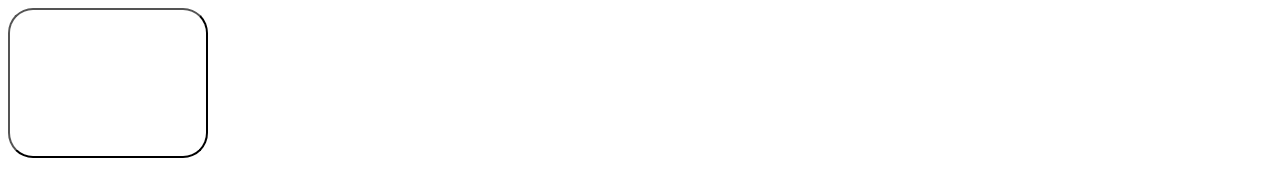
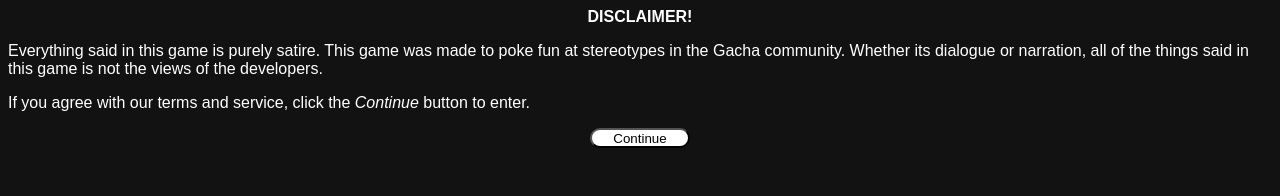
Before and after one commit to ProgrammerIn-wonderland/webApp, a plain HTML site: page index.html in a window 1280 px wide. Drawn offline with Linux system fonts and the light colour scheme.

Commit message:
did shit

```diff
--- a/index.html
+++ b/index.html
@@ -5,17 +5,35 @@
         </title>
         <style>
             #rcorners1 {
-            border-radius: 25px;
+            border-radius: 15px;
             background: #FFFFFF;
-            padding: 20px;
-            width: 200px;
-            height: 150px;
+            width: 100px;
+            height: 20px;
+            }
+            body {
+            background-color: #121212;
+            }
+            p {
+            color: #FFFFFF;;
+            }
+            #DISCLAIMER {
+                color: #FFFFFF;
             }
 
 </style>
     </head>
-    <body>
-        <button id="rcorners1">
-
+    <body style="color:#121212">
+        <center>
+        <strong style="font-family:'Arial'" id="DISCLAIMER">DISCLAIMER!</strong>
+        </center>
+        <p style="font-family:'Arial'" style="color:#FFFFFF">
+            Everything said in this game is purely satire. This game was made to poke fun at stereotypes in the Gacha community. Whether its dialogue or narration, all of the things said in this game is not the views of the developers.
+        </p>
+        <p style="font-family:'Arial'" style="color:#FFFFFF">
+            If you agree with our terms and service, click the <em>Continue</em> button to enter.
+        </p>
+        <center>
+        <button id="rcorners1" onclick="location.href = '/site.html';">Continue</button>
+        </center>
     </body>
 </html>
```
Also changed, not shown: site.html (added, +65 -0 lines), 1 other file.
